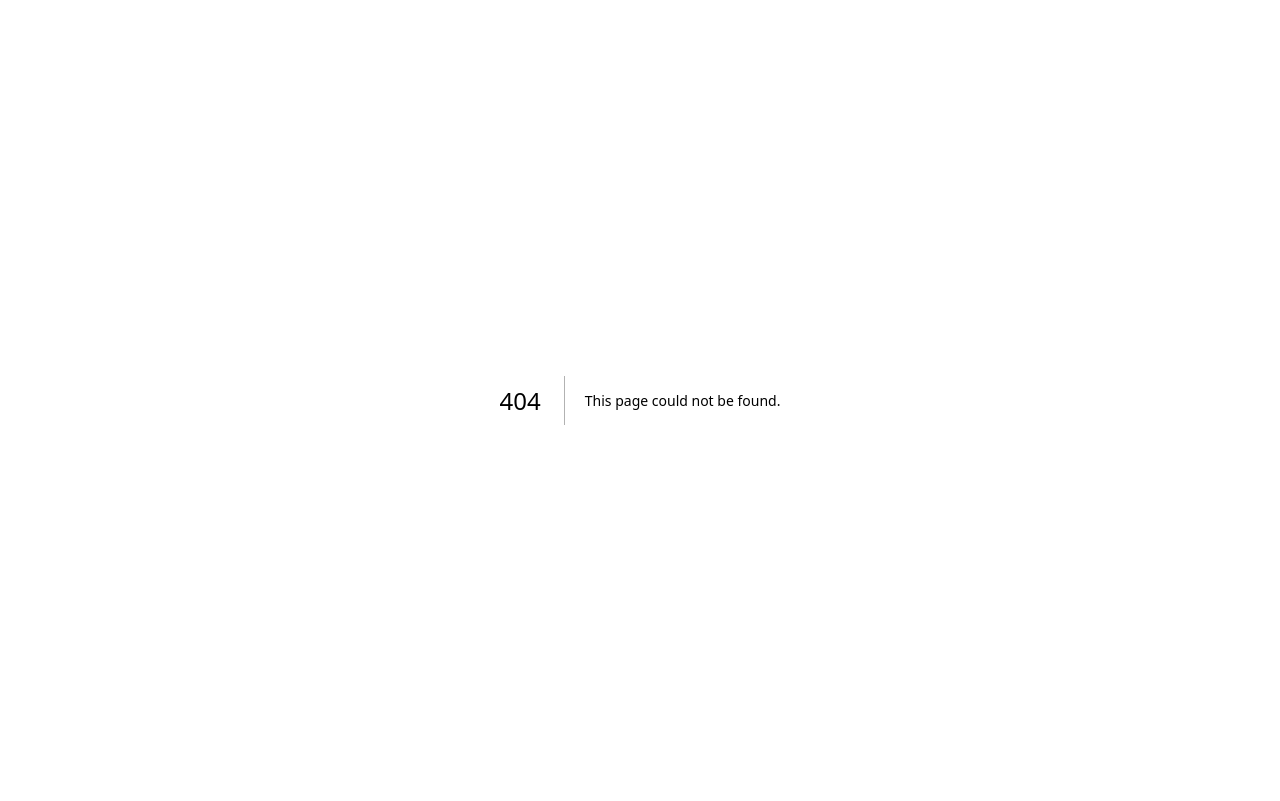
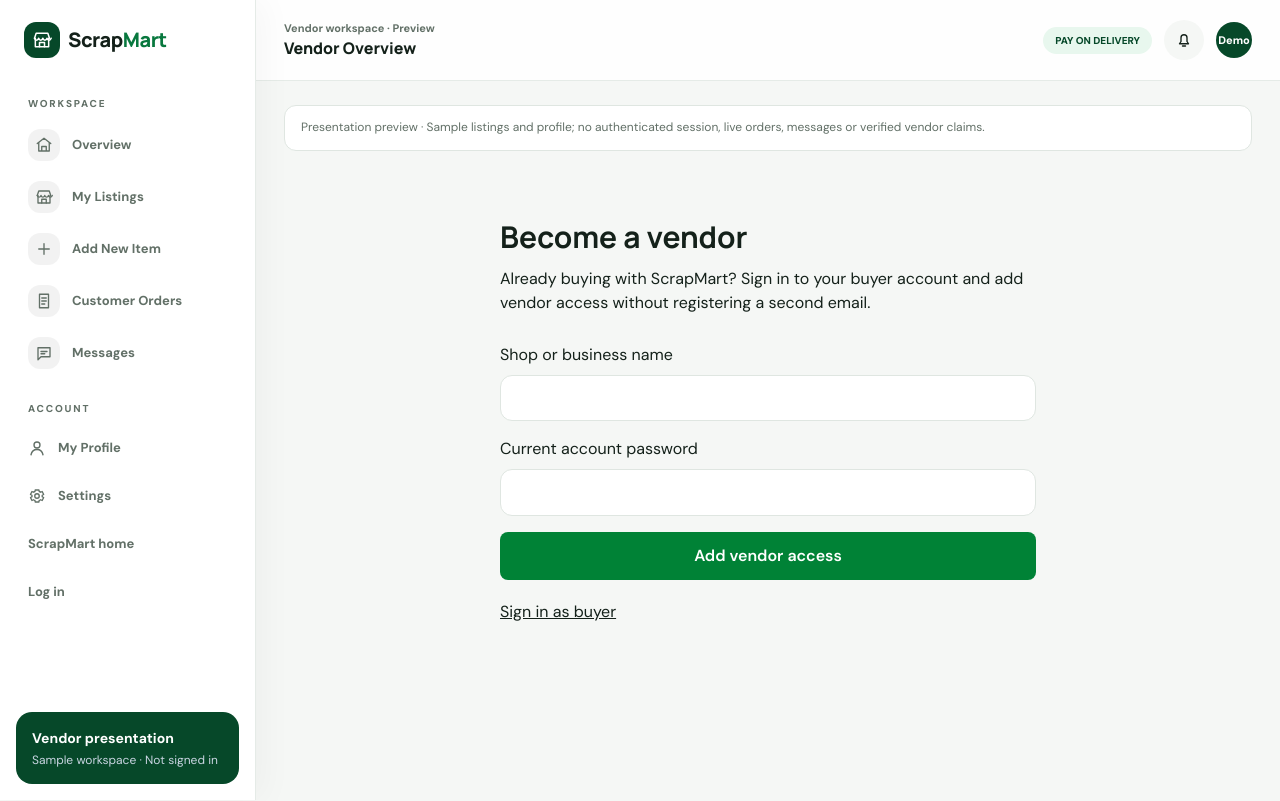
Before and after one commit to Sallie25/ScrapMart, a Next.js app in the folder frontend/: page /vendor/enroll in a window 1280 px wide. Before the commit this address had no page. Built offline with nearby package versions, Linux system fonts and the light colour scheme.

Commit message:
feat(vendor): add existing buyer enrollment page

```diff
--- /dev/null
+++ b/frontend/src/app/vendor/enroll/page.tsx
@@ -0,0 +1,52 @@
+"use client";
+import Link from "next/link";
+import { useState } from "react";
+
+export default function VendorEnrollPage() {
+  const [businessName, setBusinessName] = useState("");
+  const [currentPassword, setCurrentPassword] = useState("");
+  const [message, setMessage] = useState("");
+  const [pending, setPending] = useState(false);
+  async function submit(event: React.FormEvent<HTMLFormElement>) {
+    event.preventDefault();
+    setPending(true);
+    setMessage("");
+    try {
+      const response = await fetch("/api/auth/vendor/enroll", {
+        method: "POST",
+        headers: { "Content-Type": "application/json", "X-ScrapMart-CSRF": "1" },
+        credentials: "same-origin",
+        body: JSON.stringify({ business_name: businessName, current_password: currentPassword }),
+      });
+      setMessage(response.status === 204
+        ? "Vendor profile added. Verification is still required."
+        : response.status === 401
+        ? "Please sign in as a buyer and check your account password."
+        : "Vendor enrollment could not be completed.");
+    } catch {
+      setMessage("Vendor enrollment is temporarily unavailable.");
+    } finally {
+      setCurrentPassword("");
+      setPending(false);
+    }
+  }
+  return (
+    <main className="mx-auto max-w-xl px-5 py-12">
+      <h1 className="text-3xl font-bold">Become a vendor</h1>
+      <p className="mt-3">Already buying with ScrapMart? Sign in to your buyer account and add vendor access without registering a second email.</p>
+      <form className="mt-7 grid gap-4" onSubmit={submit}>
+        <label className="grid gap-2">Shop or business name
+          <input className="rounded-lg border p-3" value={businessName} required maxLength={200} onChange={event => setBusinessName(event.target.value)} />
+        </label>
+        <label className="grid gap-2">Current account password
+          <input className="rounded-lg border p-3" type="password" autoComplete="current-password" value={currentPassword} required onChange={event => setCurrentPassword(event.target.value)} />
+        </label>
+        <button className="rounded-lg bg-green-700 p-3 font-semibold text-white" disabled={pending}>
+          {pending ? "Submitting…" : "Add vendor access"}
+        </button>
+      </form>
+      {message && <p className="mt-4" role="status">{message}</p>}
+      <Link className="mt-5 inline-block underline" href="/login?role=buyer">Sign in as buyer</Link>
+    </main>
+  );
+}
```
